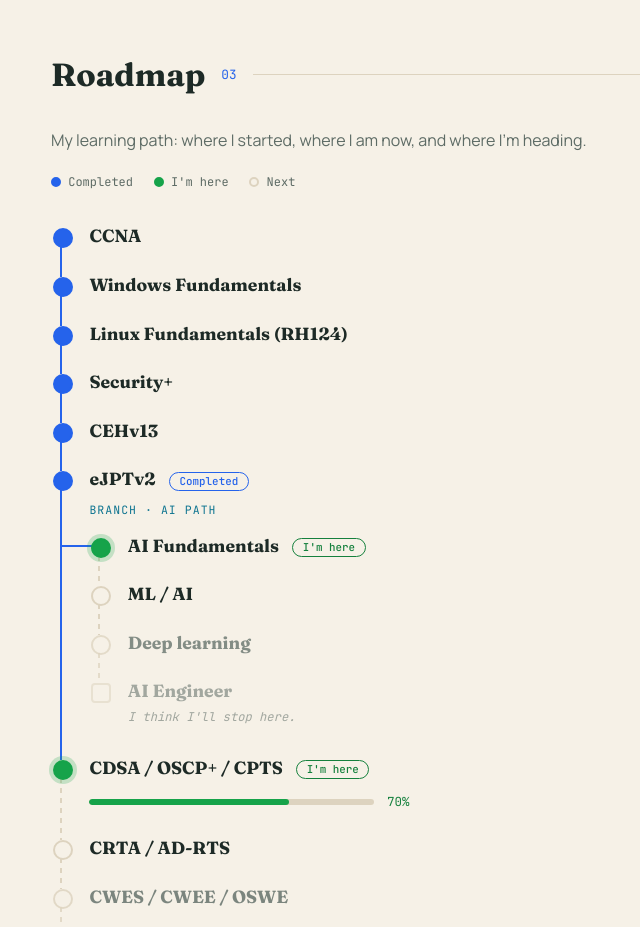
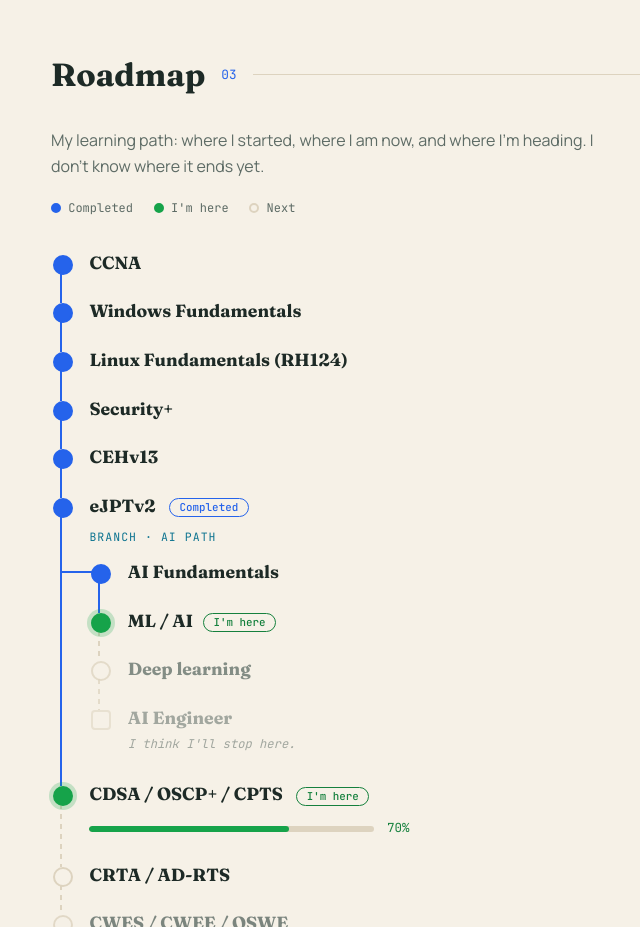
Before and after one commit to Nadjiho12/Website, a plain HTML site: page index.html in a window 1280 px wide. Shown: the part 2340-3267 px from the top of the page, without its empty margins (163-803 px from the left). Drawn offline with Linux system fonts and the light colour scheme.

Commit message:
Update index.html

```diff
--- a/index.html
+++ b/index.html
@@ -296,7 +296,7 @@
 
   <section id="roadmap"><div class="wrap">
     <h2 class="rv">Roadmap <small>03</small></h2>
-    <p class="rm-intro rv">My learning path: where I started, where I am now, and where I'm heading.</p>
+    <p class="rm-intro rv">My learning path: where I started, where I am now, and where I'm heading. I don't know where it ends yet.</p>
     <div class="legend rv"><span class="l-done"><i></i>Completed</span><span class="l-here"><i></i>I'm here</span><span><i></i>Next</span></div>
     <ol class="tree">
     <li class="done rv"><div class="nd"><div class="node-t">CCNA</div></div></li>
@@ -306,8 +306,8 @@
     <li class="done rv"><div class="nd"><div class="node-t">CEHv13</div></div></li>
     <li class="done rv"><div class="nd"><div class="node-t">eJPTv2 <span class="pill p-done">Completed</span></div><div class="branch-lbl">Branch · AI path</div></div>
       <ol class="sub">
-        <li class="here"><div class="nd"><div class="node-t">AI Fundamentals <span class="pill p-here">I'm here</span></div></div></li>
-        <li class="next"><div class="nd"><div class="node-t">ML / AI</div></div></li>
+        <li class="done"><div class="nd"><div class="node-t">AI Fundamentals</div></li>
+        <li class="here"><div class="nd"><div class="node-t">ML / AI<span class="pill p-here">I'm here</span></div></div></li>
         <li class="later" style="--f:0.75"><div class="nd"><div class="node-t">Deep learning</div></div></li>
         <li class="end" style="--f:0.55"><div class="nd"><div class="node-t">AI Engineer</div><div class="node-n">I think I'll stop here.</div></div></li>
       </ol>
```
